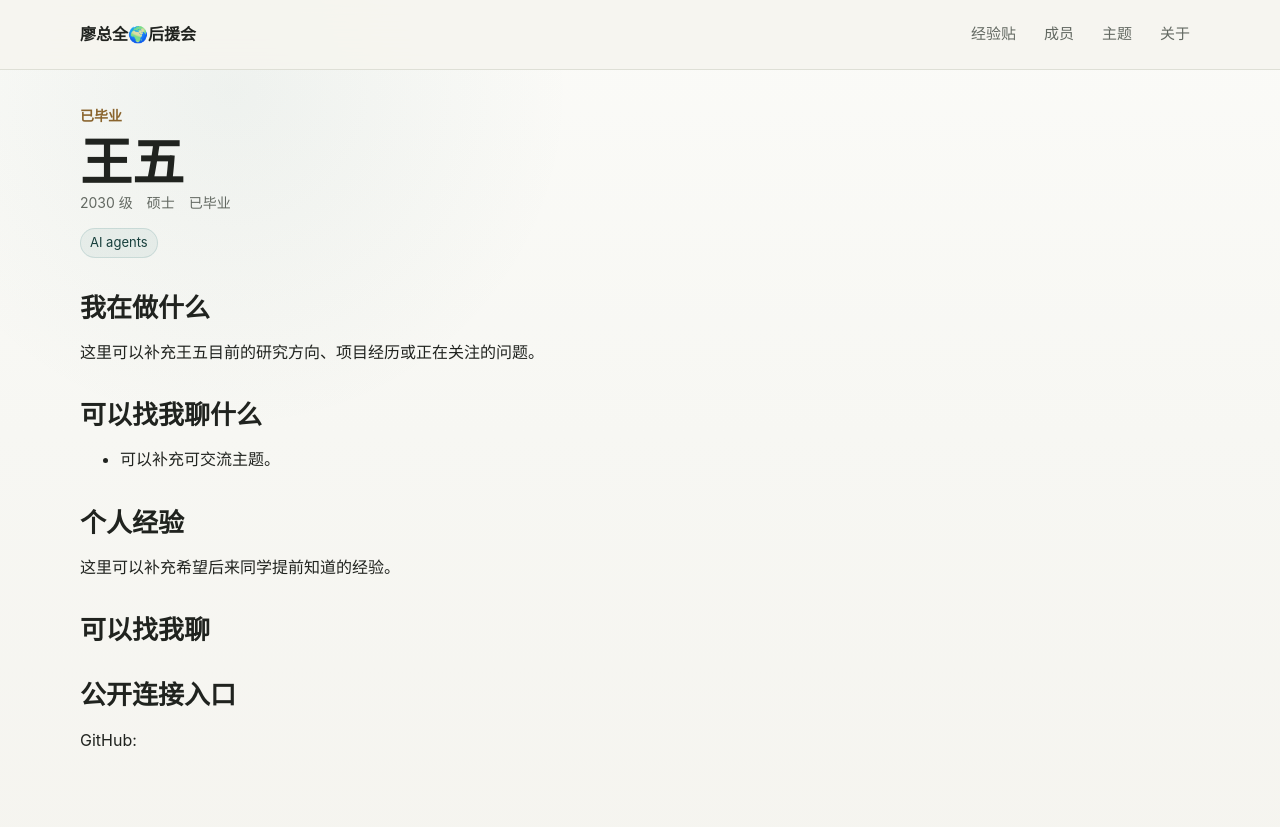
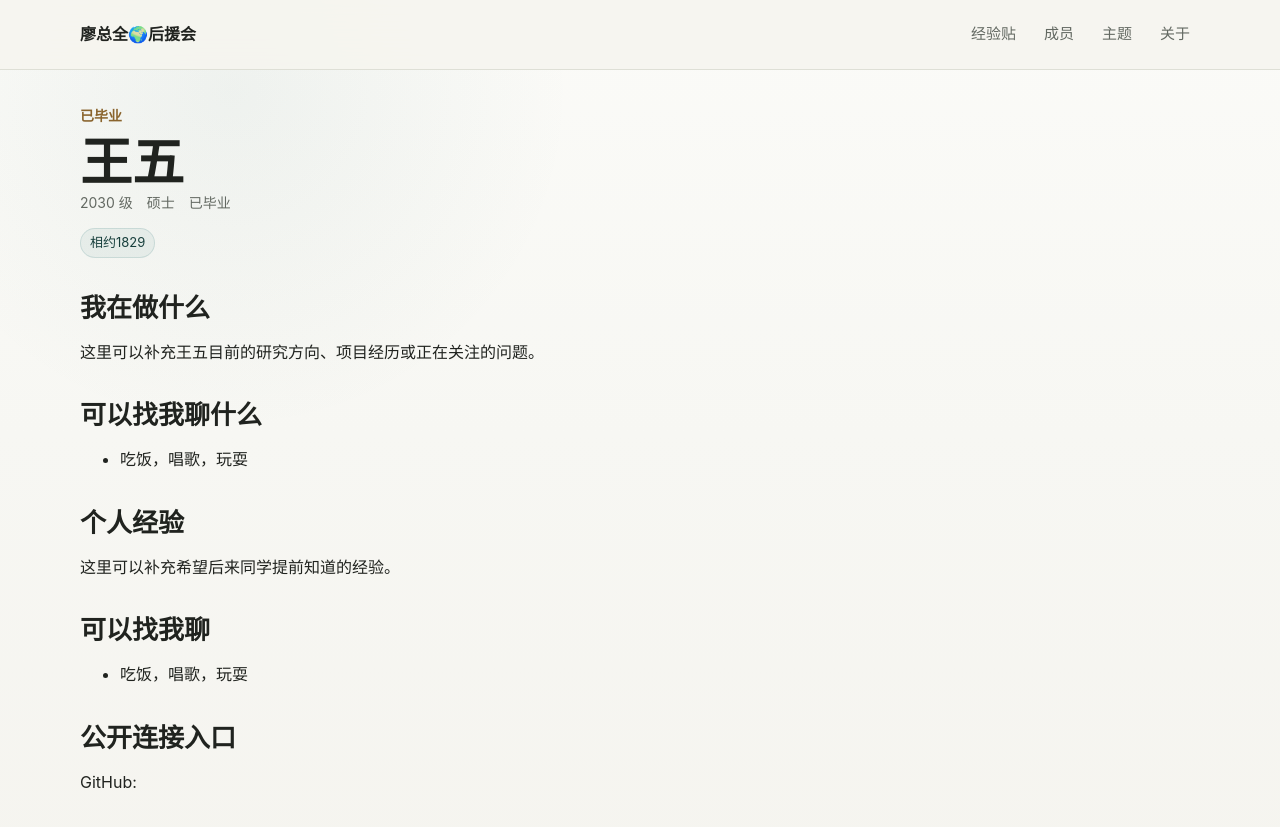
Before and after one commit to lgclab/lgclab.github.io, a Jekyll site: the page built from _members/wang-wu.md, in a window 1280 px wide. Shown: the top 827 px of the page. Built offline with Jekyll 4.4.1, drawn with Linux system fonts in a browser that asks for light colours.

Commit message:
Sync issue #3 content

```diff
--- a/_members/wang-wu.md
+++ b/_members/wang-wu.md
@@ -5,12 +5,13 @@ cohort: "2030"
 role: "硕士"
 status: "已毕业"
 research:
-  - "AI agents"
+  - "相约1829"
 topics:
   - "AI agents"
 current: "已毕业"
 open_to_contact: true
-contact_topics: []
+contact_topics:
+  - "吃饭，唱歌，玩耍"
 contact:
   github: ""
   email: ""
@@ -22,7 +23,7 @@ contact:
 
 ## 可以找我聊什么
 
-- 可以补充可交流主题。
+- 吃饭，唱歌，玩耍
 
 ## 个人经验
 
```
